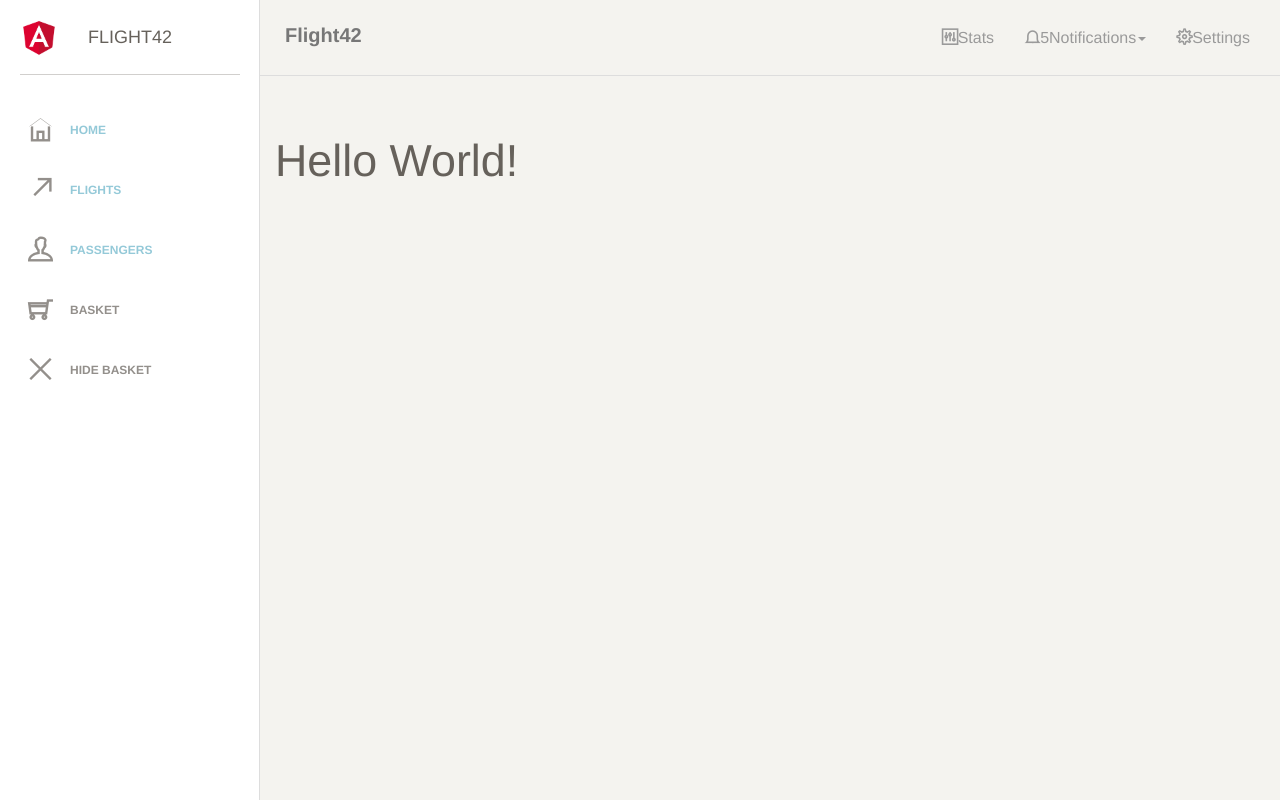
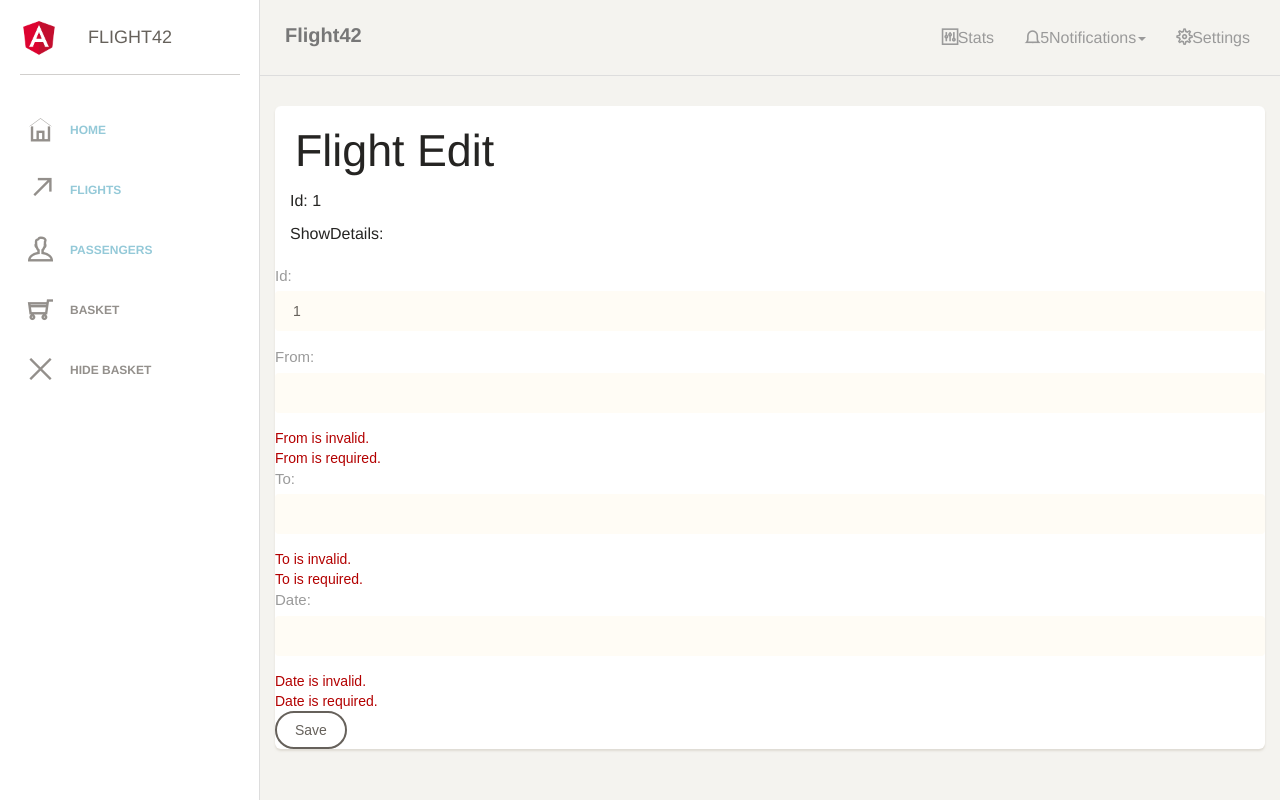
Before and after one commit to L-X-T/unigraz-essentials, an Angular app: page /flight-edit/1 in a window 1280 px wide. Before the commit this address led to /home. Built offline with nearby package versions, Linux system fonts and the light colour scheme; a web font is replaced by a local one.

Commit message:
[Routing] Parametrizable Routes

```diff
--- a/src/app/flight-booking/flight-booking.routes.ts
+++ b/src/app/flight-booking/flight-booking.routes.ts
@@ -2,8 +2,13 @@ import { Routes } from '@angular/router';
 
 import { FlightSearchComponent } from './flight-search/flight-search.component';
 import { PassengerSearchComponent } from './passenger-search/passenger-search.component';
+import { FlightEditComponent } from './flight-edit/flight-edit.component';
 
 export const FLIGHT_BOOKING_ROUTES: Routes = [
+  {
+    path: 'flight-edit/:id',
+    component: FlightEditComponent
+  },
   {
     path: 'flight-search',
     component: FlightSearchComponent
--- a/src/app/flight-booking/flight-card/flight-card.component.html
+++ b/src/app/flight-booking/flight-card/flight-card.component.html
@@ -13,7 +13,9 @@
 
       <flight-status-toggle style="margin: 0 10px" [(status)]="item.delayed"></flight-status-toggle>
 
-      <button class="btn btn-default" (click)="edit.emit()">Edit</button>
+      <button class="btn btn-default" [routerLink]="['/flight-edit', item.id, { showDetails: true }]">
+        Edit
+      </button>
     </p>
   </div>
 </div>
--- a/src/app/flight-booking/flight-edit/flight-edit.component.html
+++ b/src/app/flight-booking/flight-edit/flight-edit.component.html
@@ -1,3 +1,12 @@
+<div class="card">
+  <div class="header">
+    <h1 class="title">Flight Edit</h1>
+  </div>
+  <div class="content">
+    <p>Id: {{id}}</p>
+    <p>ShowDetails: {{showDetails}}</p>
+  </div>
+
   <form *ngIf="editForm" [formGroup]="editForm">
     <div class="form-group">
       <label>Id:</label>
@@ -34,3 +43,4 @@
 
     <div *ngIf="message">{{ message }}</div>
   </form>
+</div>
--- a/src/app/flight-booking/flight-edit/flight-edit.component.ts
+++ b/src/app/flight-booking/flight-edit/flight-edit.component.ts
@@ -1,5 +1,7 @@
 import { Component, Input, OnChanges, OnDestroy, OnInit, SimpleChanges } from '@angular/core';
 import { FormBuilder, FormGroup, Validators } from '@angular/forms';
+import { ActivatedRoute } from '@angular/router';
+
 import { FlightService } from '../flight-search/flight.service';
 import { Flight } from '../../entities/flight';
 import { validateCity } from '../shared/validation/city-validator';
@@ -12,15 +14,21 @@ import { validateCity } from '../shared/validation/city-validator';
 export class FlightEditComponent implements OnChanges, OnInit, OnDestroy {
   @Input() flight: Flight;
 
+  debug = true;
+  id: string;
+  showDetails: string;
+
   editForm: FormGroup;
 
   message = '';
 
-  constructor(private fb: FormBuilder, private flightService: FlightService) {}
+  constructor(private fb: FormBuilder, private flightService: FlightService, private route: ActivatedRoute) {}
 
   ngOnChanges(changes: SimpleChanges): void {
-    console.warn('[FlightEditComponent] Changes!');
-    console.log(changes);
+    if (this.debug) {
+      console.warn('[FlightEditComponent] Changes!');
+      console.log(changes);
+    }
 
     if (this.editForm && this.flight) {
       this.editForm.patchValue(this.flight);
@@ -28,7 +36,14 @@ export class FlightEditComponent implements OnChanges, OnInit, OnDestroy {
   }
 
   ngOnInit(): void {
-    console.warn('[FlightEditComponent] Good morning!');
+    if (this.debug) {
+      console.warn('[FlightEditComponent] Good morning!');
+    }
+
+    this.route.params.subscribe((params) => {
+      this.id = params['id'];
+      this.showDetails = params['showDetails'];
+    });
 
     this.editForm = this.fb.group({
       id: [1, [Validators.required]],
@@ -39,7 +54,9 @@ export class FlightEditComponent implements OnChanges, OnInit, OnDestroy {
   }
 
   ngOnDestroy(): void {
-    console.warn('[FlightEditComponent] Bye bye!');
+    if (this.debug) {
+      console.warn('[FlightEditComponent] Bye bye!');
+    }
   }
 
   save(): void {
```
Lines whose indentation alone changed are shown as unchanged.
